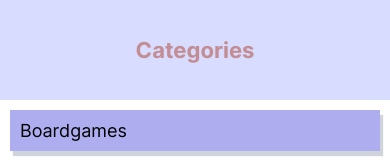
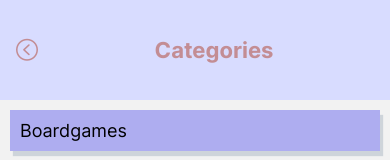
Before and after one commit to alanhb96/coder---ProyectoFinal, a React Native app: screen /Categories in a window 390 px wide. Shown: the top 160 px of the page. Built offline with nearby package versions, Linux system fonts and the light colour scheme.

Commit message:
actualizacion de proyecto, correccion de errores

```diff
--- a/App.js
+++ b/App.js
@@ -1,7 +1,8 @@
 import { ActivityIndicator } from 'react-native';
-import Categories from './src/screens/Categories'
+/* import Categories from './src/screens/Categories'
 import ProductsByCategories from './src/screens/ProductByCategory'
-import ProductDetail from './src/screens/ProductDetail'
+import ProductDetail from './src/screens/ProductDetail' */
+import Navigator from './src/navigation/Navigator'
 import {useFonts} from 'expo-font'
 import {useState} from 'react'
 
@@ -26,8 +27,11 @@ export default function App() {
   }
 
   return (
-    <>{
-      productIdSelected
+    <>
+      <Navigator/>
+
+      {
+/*       productIdSelected
       ?
       <ProductDetail productId={productIdSelected}/>
       :
@@ -35,7 +39,7 @@ export default function App() {
       ?
       <ProductsByCategories category={categorySelected} onSelectProductIdEvent={onSelectProductId}/>
       :
-      <Categories onSelectCategoryEvent={onSelectCategory}/>
+      <Categories onSelectCategoryEvent={onSelectCategory}/> */
       }
     </>
   );
--- a/package.json
+++ b/package.json
@@ -9,11 +9,15 @@
     "web": "expo start --web"
   },
   "dependencies": {
+    "@react-navigation/native": "^6.1.9",
+    "@react-navigation/native-stack": "^6.9.17",
     "expo": "~49.0.15",
+    "expo-font": "~11.4.0",
     "expo-status-bar": "~1.6.0",
     "react": "18.2.0",
     "react-native": "0.72.6",
-    "expo-font": "~11.4.0"
+    "react-native-safe-area-context": "4.6.3",
+    "react-native-screens": "~3.22.0"
   },
   "devDependencies": {
     "@babel/core": "^7.20.0"
--- a/src/components/CategoryItem.jsx
+++ b/src/components/CategoryItem.jsx
@@ -2,9 +2,9 @@ import { StyleSheet, Text, TouchableOpacity} from 'react-native'
 import Card from './Card'
 import {colors} from '../global/colors'
 
-const CategoryItem = ({category, onSelectCategoryEvent}) => {
+const CategoryItem = ({category, navigation}) => {
   return (
-    <TouchableOpacity onPress={()=>onSelectCategoryEvent(category)}>
+    <TouchableOpacity onPress={()=>navigation.navigate("Products", {category})}>
       <Card style={styles.cardContainer}>
           <Text style={styles.text}>{category}</Text>
       </Card>
--- a/src/components/Header.jsx
+++ b/src/components/Header.jsx
@@ -1,9 +1,13 @@
-import { StyleSheet, Text, View } from 'react-native'
+import { StyleSheet, Text, TouchableOpacity, View } from 'react-native'
 import {colors} from '../global/colors'
+import { AntDesign } from '@expo/vector-icons';
 
-const Header = ({title}) => {
+const Header = ({title, navigation}) => {
   return (
     <View style={styles.headerContainer}>
+      <TouchableOpacity onPress={navigation.goBack} style={styles.leftButton}>
+          <AntDesign name="leftcircleo" size={22} color={colors.contrast} />
+      </TouchableOpacity>
       <Text style={styles.headerTitle}>{title}</Text>
     </View>
   )
@@ -13,12 +17,19 @@ export default Header
 
 const styles = StyleSheet.create({
     headerContainer: {
-        height:100,
-        justifyContent: 'center',
-        alignItems: 'center',
-        backgroundColor: colors.primary,
+      height: 100,
+      flexDirection: 'row',
+      justifyContent: 'center',
+      alignItems: 'center',
+      backgroundColor: colors.primary,
+      paddingHorizontal: 16,
+    },
+    leftButton:{
+      marginRight: 16,
     },
     headerTitle:{
+        flex: 1,
+        textAlign: 'center',
         color: colors.contrast,
         fontFamily: 'Inter-Bold',
         fontSize:22,
--- a/src/components/ProductItem.jsx
+++ b/src/components/ProductItem.jsx
@@ -1,10 +1,10 @@
 import { StyleSheet, Text, TouchableOpacity, Image} from 'react-native'
 import { colors } from '../global/colors'
 
-const ProductItem = ({product,onSelectProductIdEvent}) => {
+const ProductItem = ({product,navigation}) => {
 
   return (
-    <TouchableOpacity onPress={()=>onSelectProductIdEvent(product.id)} style={styles.containerProductItem}>
+    <TouchableOpacity onPress={()=>navigation.navigate("Detail",product.id)} style={styles.containerProductItem}>
         <Text style={styles.productTitle}>{product.title}</Text>
         <Image
             style={styles.productImage}
--- /dev/null
+++ b/src/navigation/Navigator.jsx
@@ -0,0 +1,49 @@
+import { createNativeStackNavigator } from "@react-navigation/native-stack";
+import { NavigationContainer } from "@react-navigation/native";
+
+import Categories from '../screens/Categories'
+import ProductByCategory from '../screens/ProductByCategory'
+import ProductDetail from '../screens/ProductDetail'
+import Header from '../components/Header'
+
+const Stack = createNativeStackNavigator()
+
+const Navigator = () => {
+
+    return(
+        <NavigationContainer>
+            <Stack.Navigator
+                initialRouteName="Categories"
+                screenOptions={
+                    ({navigation, route}) => ({header: () => <Header title={route.name} navigation={navigation} />})
+                }
+            >
+                <Stack.Screen
+                    name = "Categories"
+                    component = {Categories}
+                    options={{
+                        title: 'Categories',
+                    }}
+                />
+                <Stack.Screen
+                    name = "Products"
+                    component = {ProductByCategory}
+                    options={{
+                        title: 'Products',
+                    }}
+                />
+                <Stack.Screen
+                    name = "Detail"
+                    component = {ProductDetail}
+                    options={{
+                        title: 'Detail',
+                    }}
+                />
+            </Stack.Navigator>
+        </NavigationContainer>
+    )
+
+
+}
+
+export default Navigator
--- a/src/screens/Categories.jsx
+++ b/src/screens/Categories.jsx
@@ -1,17 +1,15 @@
 import { FlatList, StyleSheet} from 'react-native'
-import Header from '../components/Header'
 import categories from '../data/categories.json'
 import CategoryItem from '../components/CategoryItem'
 
-const Categories = ({onSelectCategoryEvent}) => {
+const Categories = ({navigation}) => {
 
   const renderCategoryItem = ({item}) => (
-    <CategoryItem category={item} onSelectCategoryEvent={onSelectCategoryEvent}/>
+    <CategoryItem category={item} navigation={navigation}/>
   )
 
   return (
     <>
-      <Header title="Categories"/>
       <FlatList
         data={categories}
         renderItem={renderCategoryItem}
--- a/src/screens/ProductByCategory.jsx
+++ b/src/screens/ProductByCategory.jsx
@@ -1,15 +1,16 @@
 import {FlatList, StyleSheet} from 'react-native'
 import productsDb from '../data/products.json'
 import ProductItem from '../components/ProductItem'
-import Header from '../components/Header'
 import {useEffect,useState} from 'react'
 import Search from '../components/Search'
 
 
-const ProductByCategory = ({category,onSelectProductIdEvent}) => {
+const ProductByCategory = ({navigation,route}) => {
 
   const [productsByCategory,setProductsByCategory] = useState([])
   const [search,setSearch] = useState('')
+
+  const {category}= route.params
 
   useEffect(()=>{
     const productsFilteredByCategory = productsDb.filter(product=>product.category===category)
@@ -20,7 +21,7 @@ const ProductByCategory = ({category,onSelectProductIdEvent}) => {
 
 
   const renderProductItem = ({item}) => (
-    <ProductItem onSelectProductIdEvent={onSelectProductIdEvent} product={item}/>
+    <ProductItem navigation={navigation} product={item}/>
   )
 
 
@@ -30,7 +31,6 @@ const ProductByCategory = ({category,onSelectProductIdEvent}) => {
 
   return (
     <>
-    <Header title="Products"/>
     <Search onSearchHandlerEvent ={onSearch}/>
     <FlatList
       data={productsByCategory}
--- a/src/screens/ProductDetail.jsx
+++ b/src/screens/ProductDetail.jsx
@@ -1,12 +1,13 @@
-import { ActivityIndicator, StyleSheet, Text, View, Image, TouchableOpacity} from 'react-native'
+import { ActivityIndicator, StyleSheet, Text, View, Image, TouchableOpacity, ScrollView} from 'react-native'
 import productsDb from '../data/products.json'
 import { useEffect, useState } from 'react'
-import Header from '../components/Header'
 import {colors} from '../global/colors'
 
-const ProductDetail = ({productId}) => {
+const ProductDetail = ({route}) => {
   const [productSelected,setProductSelected] = useState()
   const [isLoading,setIsLoading] = useState(true)
+
+  const productId = route.params
 
   useEffect(()=>{
     const productFinded = productsDb.find(product=>product.id===productId)
@@ -23,8 +24,7 @@ const ProductDetail = ({productId}) => {
       <ActivityIndicator/>
       :
       <>
-      <Header title='Product Detail'/>
-      <View>
+      <ScrollView>
         <Image
             style={styles.imageProduct}
             resizeMode='cover'
@@ -38,7 +38,7 @@ const ProductDetail = ({productId}) => {
               <Text style={styles.buyText}>Buy</Text>
             </TouchableOpacity>
           </View>
-        </View>
+        </ScrollView>
         </>
        }
     </>
```
Also changed, not shown: 1 other file (tests, documents, lock files or other folders).
